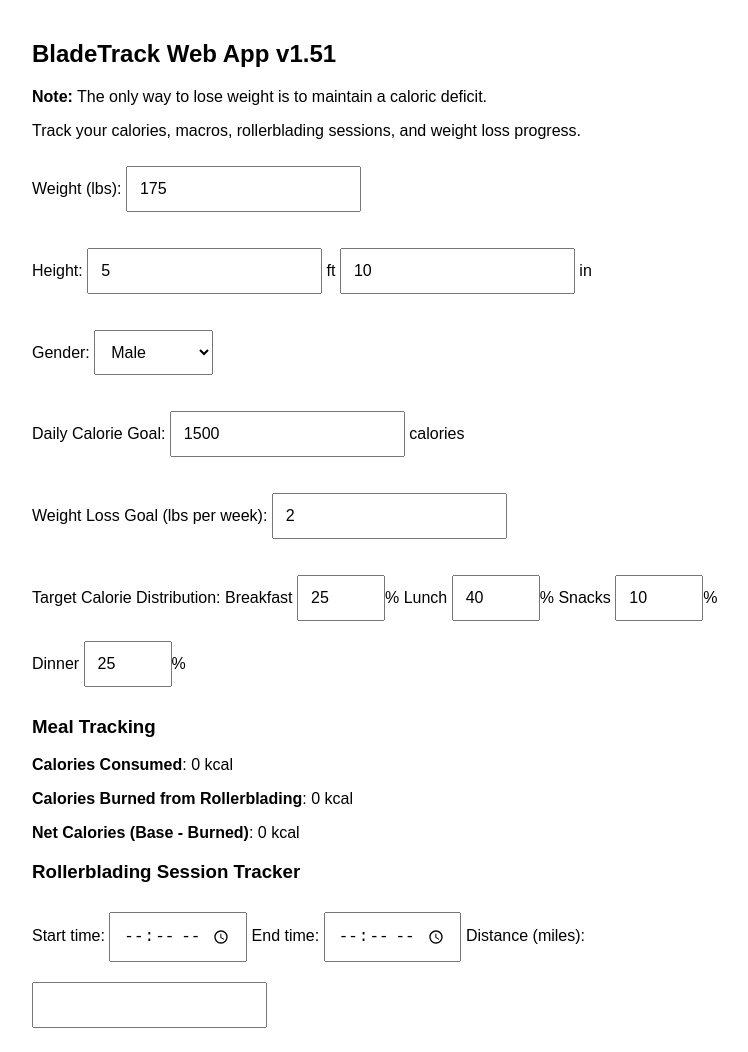
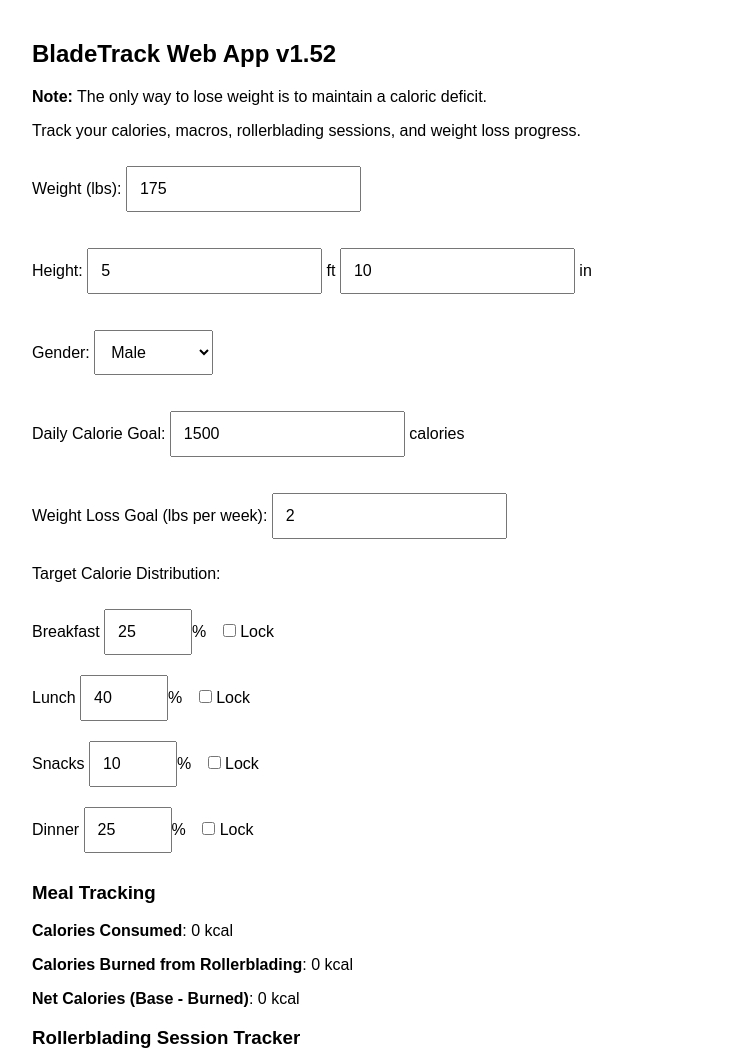
Before and after one commit to ColburnClassroom/bladetrack, a plain HTML site: page index.html in a window 1280 px wide. Shown: the top 1052 px of the page, without its empty margins (258-1006 px from the left). Drawn offline with nearby package versions, Linux system fonts and the light colour scheme; some packages are replaced by stand-ins of ours.

Commit message:
Update index.html

```diff
--- a/index.html
+++ b/index.html
@@ -3,7 +3,7 @@
 <head>
   <meta charset="UTF-8">
   <meta name="viewport" content="width=device-width, initial-scale=1.0">
-  <title>BladeTrack Web App v1.51</title>
+  <title>BladeTrack Web App v1.52</title>
   <style>
     body { font-family: sans-serif; padding: 20px; max-width: 700px; margin: auto; }
     button, input, label, select { margin: 10px 0; padding: 12px; font-size: 16px; }
@@ -24,7 +24,7 @@
 </head>
 <body>
 
-<h2>BladeTrack Web App v1.51</h2>
+<h2>BladeTrack Web App v1.52</h2>
 <p><strong>Note:</strong> The only way to lose weight is to maintain a caloric deficit.</p>
 <p>Track your calories, macros, rollerblading sessions, and weight loss progress.</p>
 
@@ -40,11 +40,12 @@
 <p>Daily Calorie Goal: <input type="number" id="calorieGoal" value="1500"> calories</p>
 <p>Weight Loss Goal (lbs per week): <input type="number" id="weeklyLossGoal" value="2"></p>
 
-<p>Target Calorie Distribution:
-  Breakfast <input type="number" id="pctBreakfast" value="25" style="width:60px">%
-  Lunch <input type="number" id="pctLunch" value="40" style="width:60px">%
-  Snacks <input type="number" id="pctSnacks" value="10" style="width:60px">%
-  Dinner <input type="number" id="pctDinner" value="25" style="width:60px">%
+<p>Target Calorie Distribution:</p>
+<p>
+  Breakfast <input type="number" id="pctBreakfast" value="25" style="width:60px">% <label><input type="checkbox" id="lockBreakfast"> Lock</label><br>
+  Lunch <input type="number" id="pctLunch" value="40" style="width:60px">% <label><input type="checkbox" id="lockLunch"> Lock</label><br>
+  Snacks <input type="number" id="pctSnacks" value="10" style="width:60px">% <label><input type="checkbox" id="lockSnacks"> Lock</label><br>
+  Dinner <input type="number" id="pctDinner" value="25" style="width:60px">% <label><input type="checkbox" id="lockDinner"> Lock</label>
 </p>
 
 <h3>Meal Tracking</h3>
```
